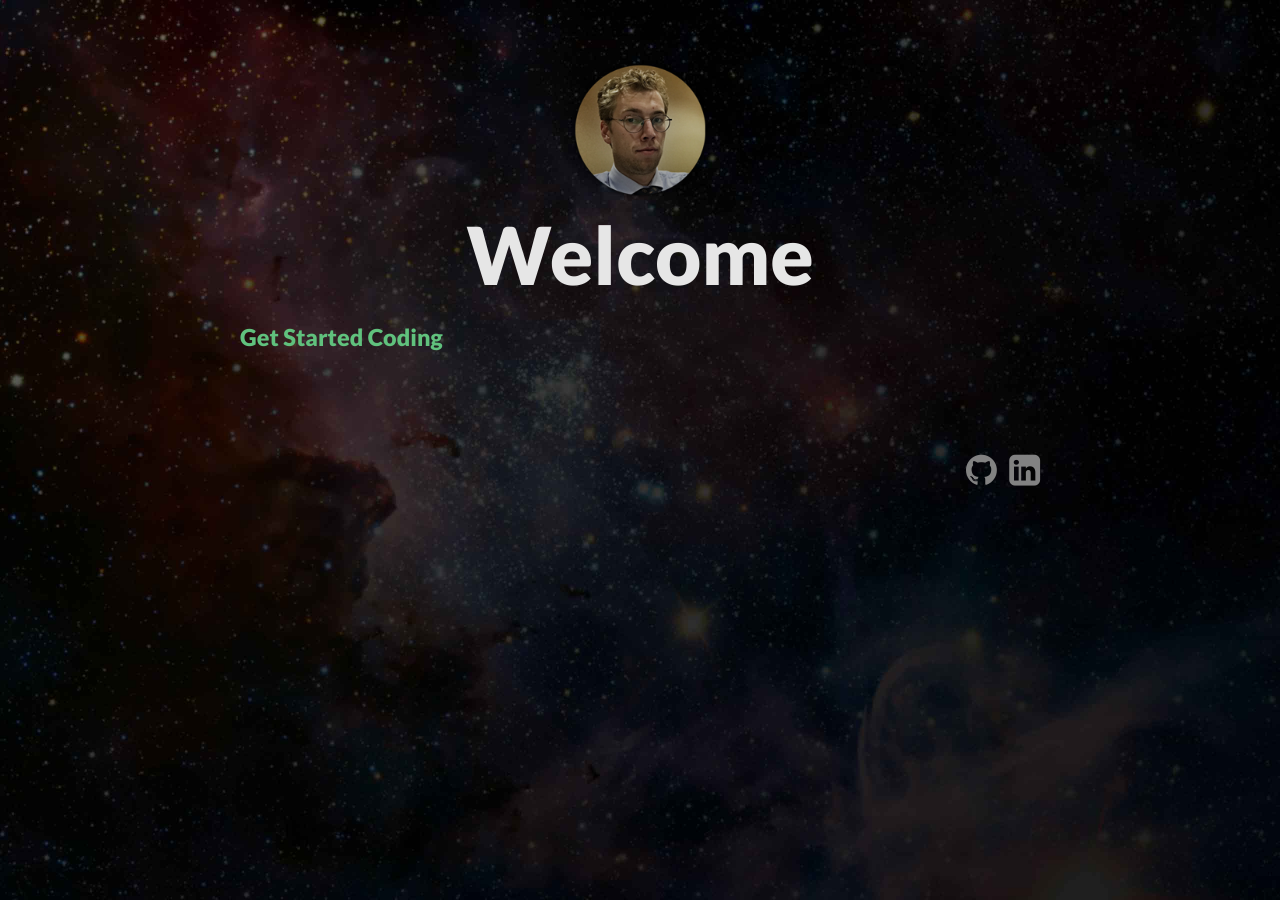
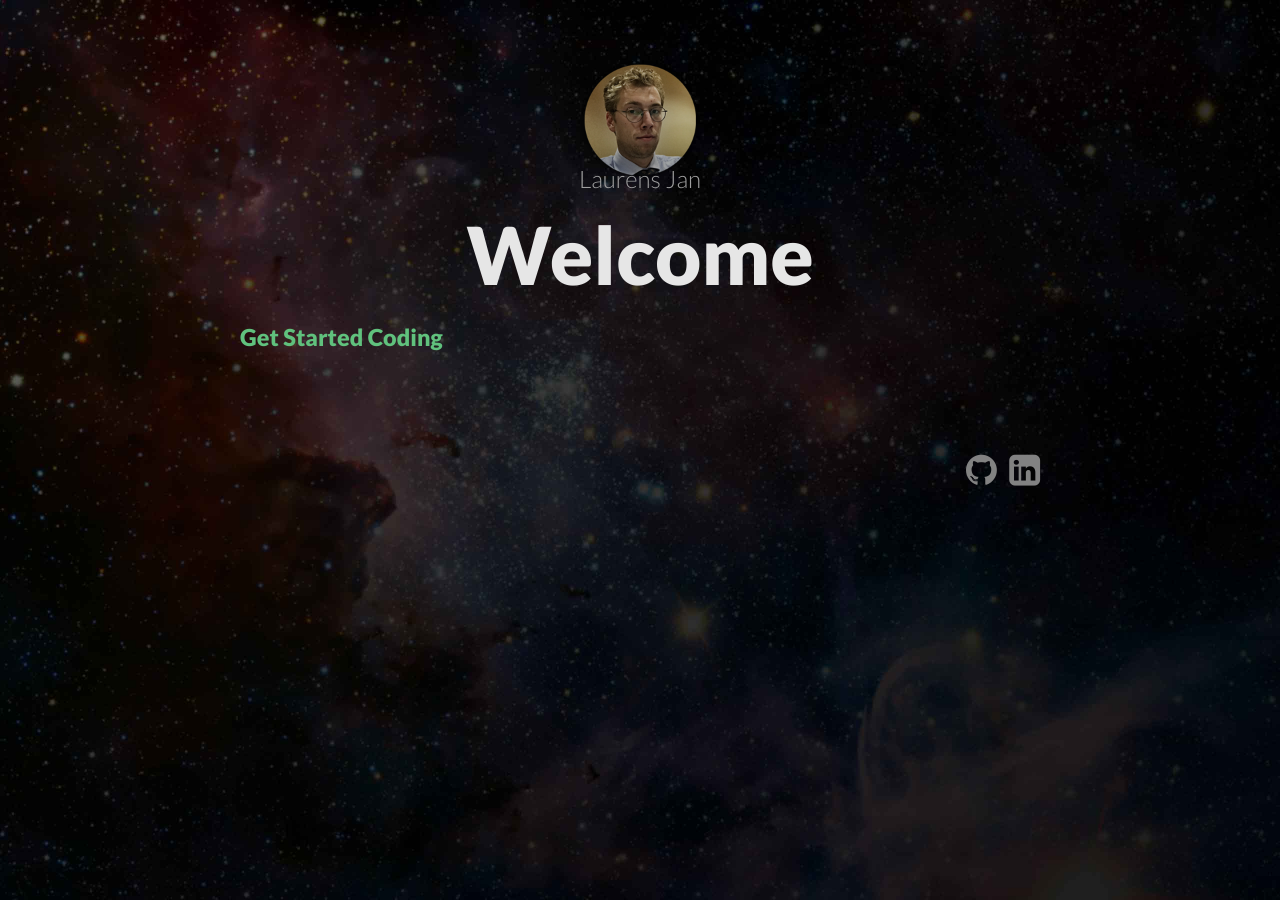
Before and after one commit to laurensjan1999/hello-world, a Jekyll site: the page built from index.md, in a window 1280 px wide. Built offline with Jekyll 4.4.1, drawn with Linux system fonts in a browser that asks for light colours.

Commit message:
change icon

```diff
--- a/_layouts/default.html
+++ b/_layouts/default.html
@@ -13,7 +13,7 @@ layout: compress
       {{ page.title }} - {{site.title}}
     {% endif %}
   </title>
-  <link href="https://fonts.googleapis.com/css?family=Lato:900|Work+Sans:400,600" rel="stylesheet">
+  <link href="https://fonts.googleapis.com/css?family=Lato:300,900|Work+Sans:400,600" rel="stylesheet">
   <link href="https://maxcdn.bootstrapcdn.com/font-awesome/4.7.0/css/font-awesome.min.css" rel="stylesheet">
   <link rel="stylesheet" href="{{site.baseurl}}/css/main.css">
   {% seo %}
@@ -23,7 +23,7 @@ layout: compress
     {% if page.layout != "homepage" %}
       <a href="{{site.baseurl}}/"><div class="home"></div></a>
     {% endif %}
-    <div class="lj"></div>
+    <div class="lj"><h1>Laurens <span>Jan</span></h1></div>
   </header>
 
   {{ content }}
--- /dev/null
+++ b/_sass/header.scss
@@ -0,0 +1,73 @@
+.home {
+  background-image: url(../images/left-arrow.svg);
+  background-repeat: no-repeat;
+  position: fixed;
+  bottom: 60px;
+  right: 40px;
+  height: 40px;
+  width: 40px;
+  opacity: 0.6;
+
+  &:hover {
+    opacity: 1;
+
+  }
+
+  @include media-query($on-tablet) {
+    height: 50px;
+    width: 50px;
+    opacity: 0.8;
+    top: 50px;
+    left: 50px;
+
+  }
+}
+
+.lj {
+  position: relative;
+  background-image: url(../images/lj.png);
+  background-size: 120px 120px;
+  background-repeat: no-repeat;
+  background-position: center top;
+  margin-top: 20px;
+  height: 150px;
+
+
+  @include media-query($on-tablet) {
+    margin: 0 auto;
+
+    background-image: url(../images/lj.png);
+    height: 140px;
+    width: 580px;
+
+  }
+
+  @include media-query($on-desktop) {
+    height: 180px;
+    width: 180px;
+    position: fixed;
+    top: 0;
+    left: 50%;
+    -webkit-transform: translate(-640px, 90px);
+    -ms-transform: translate(-640px, 90px);
+    transform: translate(-640px, 90px);
+
+  }
+}
+
+.lj > h1 {
+  position: absolute;
+  bottom:0;
+  font-size: 1.2em;
+  font-weight: 200;
+  width: 100%;
+  text-align: center;
+  color: rgb(159, 159, 159);
+
+}
+
+.lj > span > span {
+  @include media-query($on-tablet) {
+
+  }
+}
--- a/_sass/post.scss
+++ b/_sass/post.scss
@@ -0,0 +1,66 @@
+.headline, .meta {
+  @include media-query($on-tablet) {
+    text-align: center;
+
+  }
+}
+
+.headline {
+  margin-top: 20px;
+  font-size: 2.4em;
+  line-height: 0.85em;
+
+  @include media-query($on-tablet) {
+    font-size: 3em;
+
+  }
+
+  @include media-query($on-laptop) {
+    font-size: 4em;
+
+  }
+
+  @include media-query($on-desktop) {
+    text-align: left;
+    font-size: 5em;
+
+  }
+}
+
+.meta {
+  color: $grey-color;
+  font-style: italic;
+  margin-bottom: 10px;
+
+  @include media-query($on-tablet) {
+    margin-bottom: 20px;
+
+  }
+
+  @include media-query($on-desktop) {
+    margin-bottom: 60px;
+    text-align: left;
+
+  }
+}
+
+.spacer {
+  height: $spacing-unit;
+
+}
+
+.post a {
+  color: $text-color;
+  text-decoration: none;
+  background: -webkit-linear-gradient(transparent 90%, lighten($brand-color, 10%) 10%);
+  box-shadow: inset 0 0 0 0 lighten($brand-color, 10%);
+  -webkit-transition: box-shadow ease 1s;
+  -moz-transition: box-shadow ease 1s;
+  transition: box-shadow ease 1s;
+
+  &:hover {
+    color: lighten($hover-color, 50%);
+    box-shadow: inset 0 -100px 0 0 lighten($brand-color, 10%);
+
+  }
+}
--- a/_sass/style.scss
+++ b/_sass/style.scss
@@ -48,20 +48,6 @@ a {
 
 
 
-.post a {
-  color: $text-color;
-  text-decoration: none;
-  background: -webkit-linear-gradient(transparent 90%, lighten($brand-color, 10%) 10%);
-  box-shadow: inset 0 0 0 0 lighten($brand-color, 10%);
-  -webkit-transition: box-shadow ease 1s;
-  -moz-transition: box-shadow ease 1s;
-  transition: box-shadow ease 1s;
-  &:hover {
-    color: lighten($hover-color, 50%);
-    box-shadow: inset 0 -100px 0 0 lighten($brand-color, 10%);
-  }
-}
-
 
 figure {
   margin: 0;
@@ -100,56 +86,6 @@ dt {
 }
 
 
-.home {
-  background-image: url(../images/left-arrow.svg);
-  background-repeat: no-repeat;
-  position: fixed;
-  bottom: 60px;
-  right: 40px;
-  height: 40px;
-  width: 40px;
-  opacity: 0.6;
-
-  &:hover {
-    opacity: 1;
-  }
-
-  @include media-query($on-tablet) {
-    height: 50px;
-    width: 50px;
-    opacity: 0.8;
-    top: 50px;
-    left: 50px;
-  }
-
-}
-
-.lj {
-  background-image: url(../images/lj.png);
-  background-size: contain;
-  background-repeat: no-repeat;
-  margin: 0 auto;
-  height: 120px;
-  width: 120px;
-
-  @include media-query($on-tablet) {
-    background-image: url(../images/lj.png);
-    height: 140px;
-    width: 140px;
-  }
-
-  @include media-query($on-desktop) {
-    height: 180px;
-    width: 180px;
-    position: fixed;
-    top: 0;
-    left: 50%;
-    -webkit-transform: translate(-640px, 90px);
-    -ms-transform: translate(-640px, 90px);
-    transform: translate(-640px, 90px);
-  }
-}
-
 .video {
   width: 100%;
   height: 180px;
@@ -162,51 +98,6 @@ dt {
     height: 360px;
   }
 }
-
-.headline, .meta {
-  @include media-query($on-tablet) {
-    text-align: center;
-  }
-}
-
-.headline {
-  margin-top: 20px;
-  font-size: 2.4em;
-  line-height: 0.85em;
-
-  @include media-query($on-tablet) {
-    font-size: 3em;
-  }
-
-  @include media-query($on-laptop) {
-    font-size: 4em;
-  }
-
-  @include media-query($on-desktop) {
-    text-align: left;
-    font-size: 5em;
-  }
-
-}
-
-.meta {
-  color: $grey-color;
-  font-style: italic;
-  margin-bottom: 10px;
-
-  @include media-query($on-tablet) {
-    margin-bottom: 20px;
-  }
-  @include media-query($on-desktop) {
-    margin-bottom: 60px;
-    text-align: left;
-  }
-}
-
-.spacer {
-  height: $spacing-unit;
-}
-
 
 
 
--- a/css/main.scss
+++ b/css/main.scss
@@ -49,5 +49,6 @@ $on-desktop:       1440px;
 
 // Import partials from `sass_dir` (defaults to `_sass`)
 @import 'style';
+@import 'header';
 @import 'post';
 @import 'footer';
```
